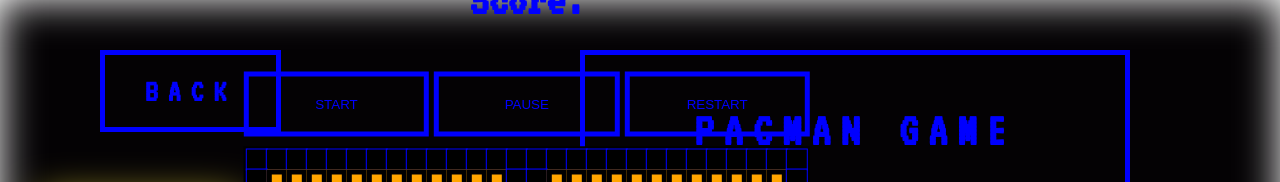
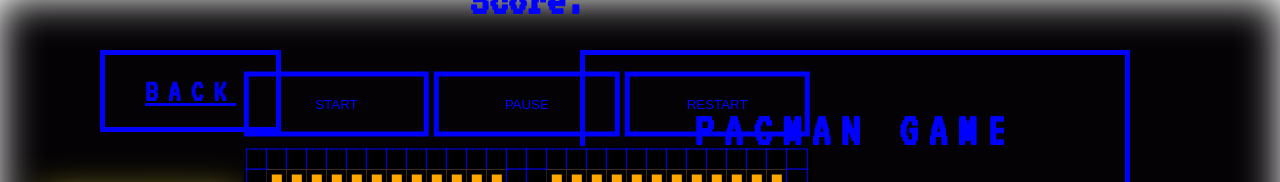
Before and after one commit to waterrain04/pacmanGame, a plain HTML site: page index.html in a window 1280 px wide. Shown: the top 182 px of the page. Drawn offline with Linux system fonts and the light colour scheme.

Commit message:
Update index.html

```diff
--- a/index.html
+++ b/index.html
@@ -22,7 +22,8 @@
     </div>
     <div class="how">HOW TO PLAY</div>
     <div class="wrapper"></div>
-    <div class="back">BACK</div>
+<div class="back"><a href="https://waterrain04.github.io/myretro-game/">BACK</a></div>
+
     <div class="title">
       <h1>PACMAN GAME</h1>
       <p>Pac-Man is a classic arcade game released in 1980 by Namco. The game was designed by Toru Iwatani and features the iconic character of Pac-Man, a yellow, circular character who eats pellets while avoiding four ghosts. The game became a cultural phenomenon and helped to establish video games as a mainstream form of entertainment.
```
